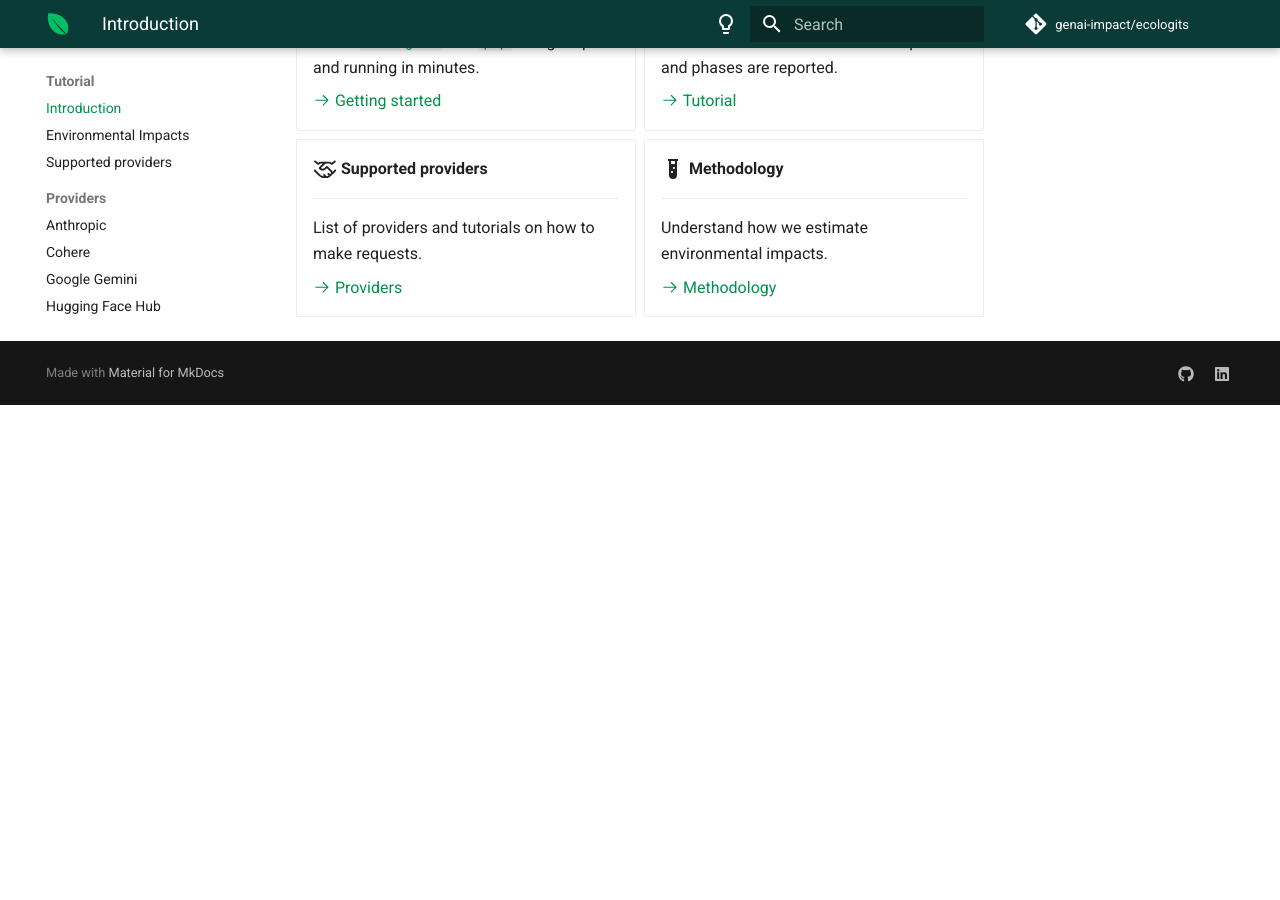
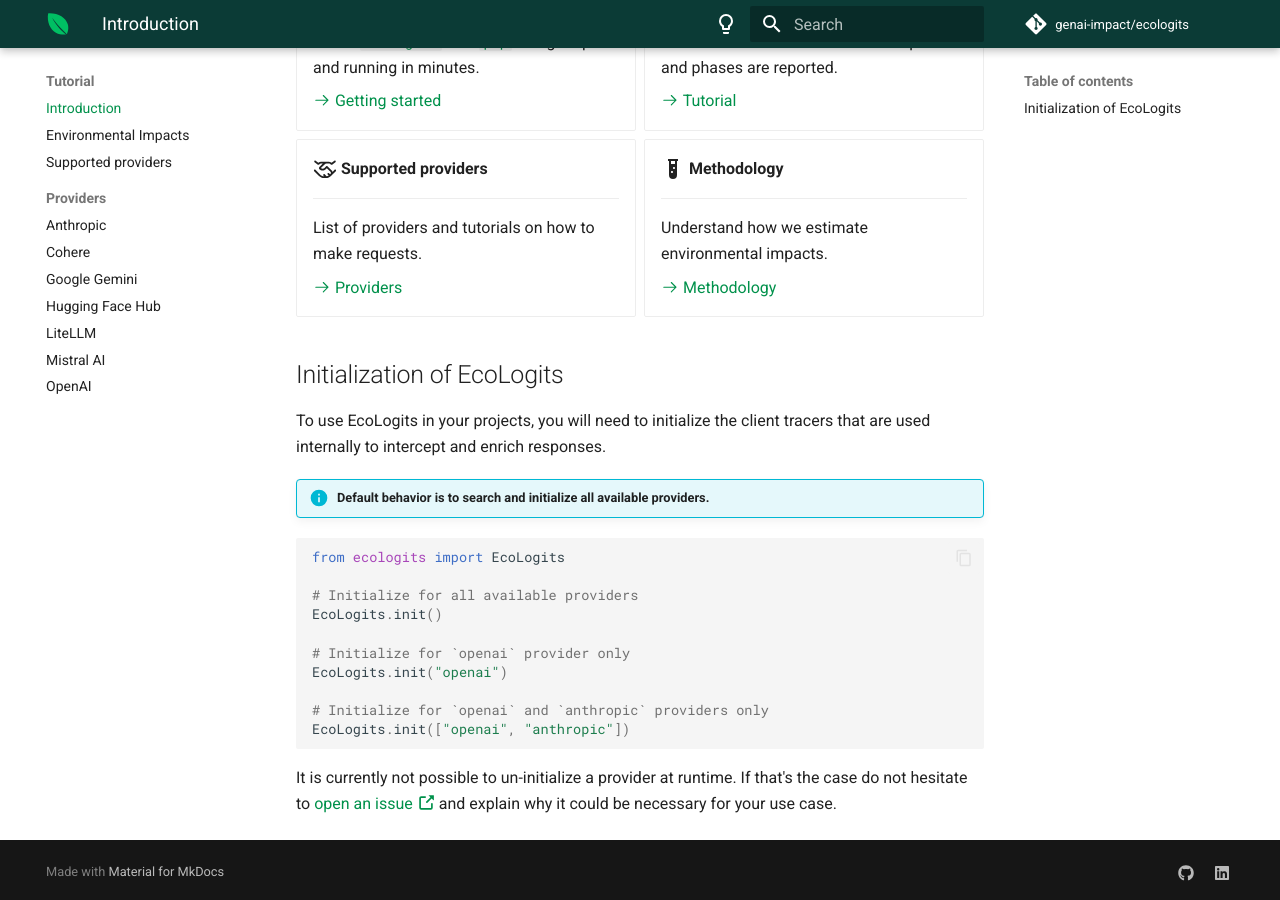
Before and after one commit to genai-impact/ecologits, an MkDocs documentation site: the page built from docs/tutorial/index.md, in a window 1280 px wide and 900 px high, scrolled down 533 px. Built offline with MkDocs 1.6.1 and Material for MkDocs 9.7.7, drawn with Linux system fonts in a browser that asks for light colours; emoji names are drawn with the system emoji font; comment, search, counter and statistics services are not loaded; the version menu is left out; before the commit the page ends 938 px from its top, so only the background shows below that.

Commit message:
docs: add basic init instructions

````diff
--- a/docs/tutorial/index.md
+++ b/docs/tutorial/index.md
@@ -41,3 +41,25 @@
     [:octicons-arrow-right-24: Methodology](../methodology/index.md)
 
 </div>
+
+
+## Initialization of EcoLogits
+
+To use EcoLogits in your projects, you will need to initialize the client tracers that are used internally to intercept and enrich responses.
+
+!!! info "Default behavior is to search and initialize all available providers."
+
+```python
+from ecologits import EcoLogits
+
+# Initialize for all available providers
+EcoLogits.init()
+
+# Initialize for `openai` provider only
+EcoLogits.init("openai")
+
+# Initialize for `openai` and `anthropic` providers only
+EcoLogits.init(["openai", "anthropic"])
+```
+
+It is currently not possible to un-initialize a provider at runtime. If that's the case do not hesitate to [open an issue :octicons-link-external-16:](https://github.com/genai-impact/ecologits/issues/new/choose) and explain why it could be necessary for your use case.
````
